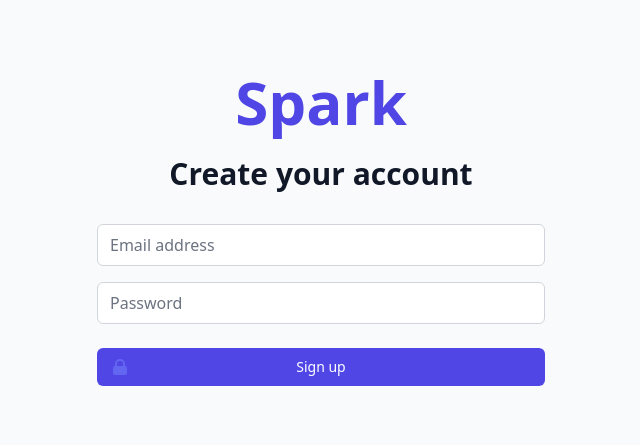
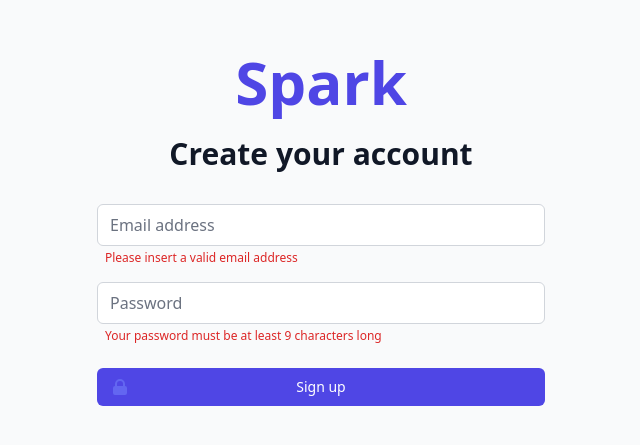
Before and after one commit to jgrdnr/spark-jessica, a Vue app: page /auth/register in a window 1280 px wide. Shown: the part 171-616 px from the top of the page, without its empty margins (319-959 px from the left). Built offline with nearby package versions, Linux system fonts and the light colour scheme.

Commit message:
Refactor register validation into computed

```diff
--- a/src/views/Register.vue
+++ b/src/views/Register.vue
@@ -78,7 +78,7 @@
   </div>
 </template>
 
-<script lang="ts">
+<script>
 import Vue from "vue";
 
 const EmailRegex = /^(([^<>()[\]\\.,;:\s@"]+(\.[^<>()[\]\\.,;:\s@"]+)*)|(".+"))@((\[[0-9]{1,3}\.[0-9]{1,3}\.[0-9]{1,3}\.[0-9]{1,3}\])|(([a-zA-Z\-0-9]+\.)+[a-zA-Z]{2,}))$/;
@@ -88,30 +88,28 @@ export default Vue.extend({
     return {
       email: "",
       password: "",
-      emailError: "",
-      passwordError: "",
     };
   },
+  computed: {
+    emailError() {
+      if (!EmailRegex.test(this.email)) {
+        return "Please insert a valid email address";
+      }
+      return "";
+    },
+    passwordError() {
+      if (this.password.length < 9) {
+        return "Your password must be at least 9 characters long";
+      }
+      return "";
+    },
+    entireFormIsValid() {
+      return this.passwordError == "" && this.emailError == "";
+    },
+  },
   methods: {
-    validate() {
-      this.clearErrors();
-      let entireFormIsValid = true;
-      if (!EmailRegex.test(this.email)) {
-        entireFormIsValid = false;
-        this.emailError = "Please insert a valid email address";
-      }
-      if (this.password.length < 9) {
-        entireFormIsValid = false;
-        this.passwordError = "Your password must be at least 9 characters long";
-      }
-      return entireFormIsValid;
-    },
-    clearErrors() {
-      this.emailError = "";
-      this.passwordError = "";
-    },
     submit() {
-      if (!this.validate()) return;
+      if (!this.entireFormIsValid) return;
       console.log("Submitting Form");
       console.log("Email:", this.email, "Password:", this.password);
     },
```
Also changed, not shown: .eslintrc.js.
